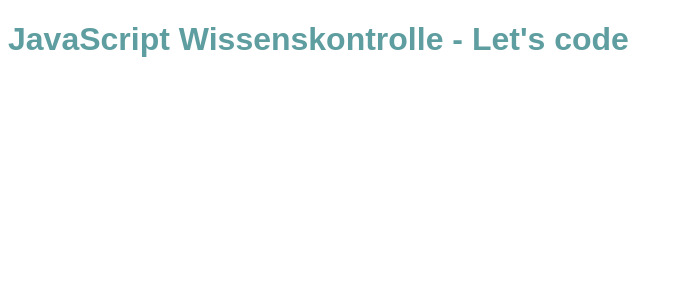
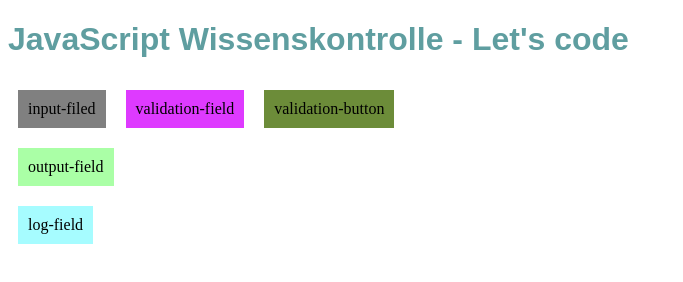
Before and after one commit to oeni2023/JS-Wissenskontrolle-LetsCode, a plain HTML site: page index.html in a window 1280 px wide. Shown: the whole page, without its empty margins (0-683 px from the left). Drawn offline with Linux system fonts and the light colour scheme.

Commit message:
initial commit; html-skeleton created

```diff
--- a/css/styles.css
+++ b/css/styles.css
@@ -1,4 +1,56 @@
+
+/** GENERAL */
 .page-title {
     color: cadetblue;
     font-family: sans-serif;
 }
+
+/** INPUT section */
+.input-section {
+    display: flex;
+    flex-flow: row wrap;
+    justify-content: flex-start;
+}
+
+.input-field {
+    background-color: grey;
+    padding: 10px;
+    margin: 10px;
+}
+
+.validation-field {
+    background-color: #de3aff;
+    padding: 10px;
+    margin: 10px;
+}
+
+.validate-button-field {
+    background-color: #6C8C39FF;
+    padding: 10px;
+    margin: 10px;
+}
+
+/** OUTPUT section */
+.output-section {
+    display: flex;
+    flex-flow: row wrap;
+    justify-content: flex-start;
+}
+.output-field {
+    background-color: #aaffa6;
+    padding: 10px;
+    margin: 10px;
+}
+
+/** LOG section*/
+.log-section {
+    display: flex;
+    flex-flow: row wrap;
+    justify-content: flex-start;
+}
+
+.log-field {
+    background-color: #a6fcff;
+    padding: 10px;
+    margin: 10px;
+}
--- a/index.html
+++ b/index.html
@@ -16,23 +16,23 @@
 <main>
     <section class="input-section">
         <div class="input-field">
-
+            input-filed
         </div>
         <div class="validation-field">
-
+            validation-field
         </div>
         <div class="validate-button-field">
-
+            validation-button
         </div>
     </section>
     <section class="output-section">
         <div class="output-field">
-
+            output-field
         </div>
     </section>
     <section class="log-section">
         <div class="log-field">
-
+            log-field
         </div>
     </section>
 </main>
```
